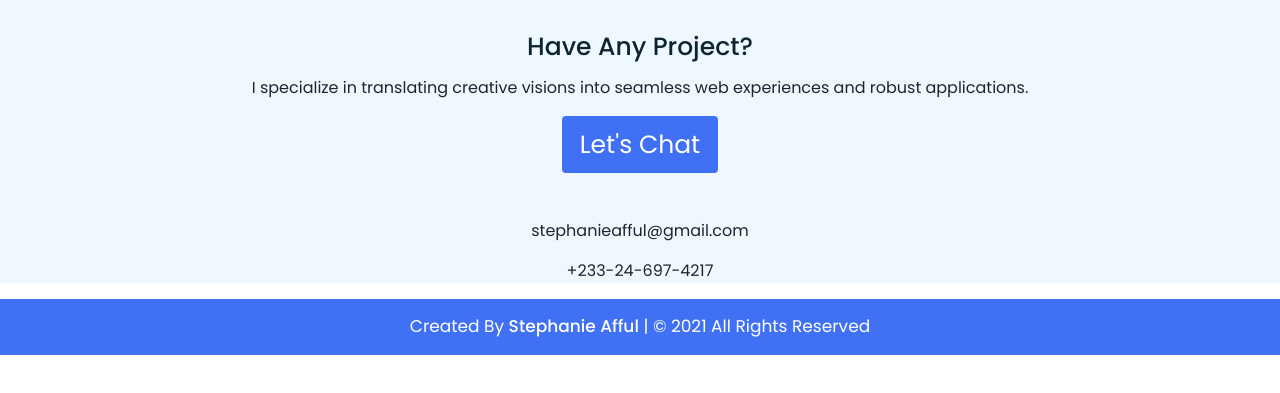
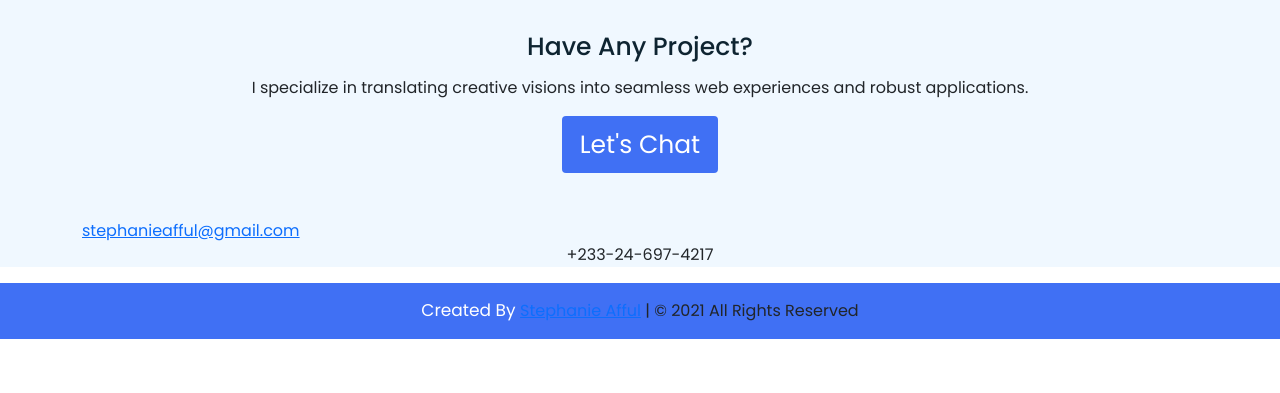
Before and after one commit to DiabaGodwin/Stephanies-Portfolio, a plain HTML site: page Contact.html in a window 1280 px wide. Shown: the part 135-528 px from the top of the page. Drawn offline with nearby package versions, Linux system fonts and the light colour scheme.

Commit message:
fixed contact link

```diff
--- a/Contact.html
+++ b/Contact.html
@@ -43,7 +43,7 @@
           </div>
         </div>
         <div class="container" style="font-family: 'Poppins', sans-serif">
-          <p class="text-center">stephanieafful@gmail.com</p>
+          <a class="text-center">stephanieafful@gmail.com<a/>
           <p class="text-center">+233-24-697-4217</p>
         </div>
       </section>
```
